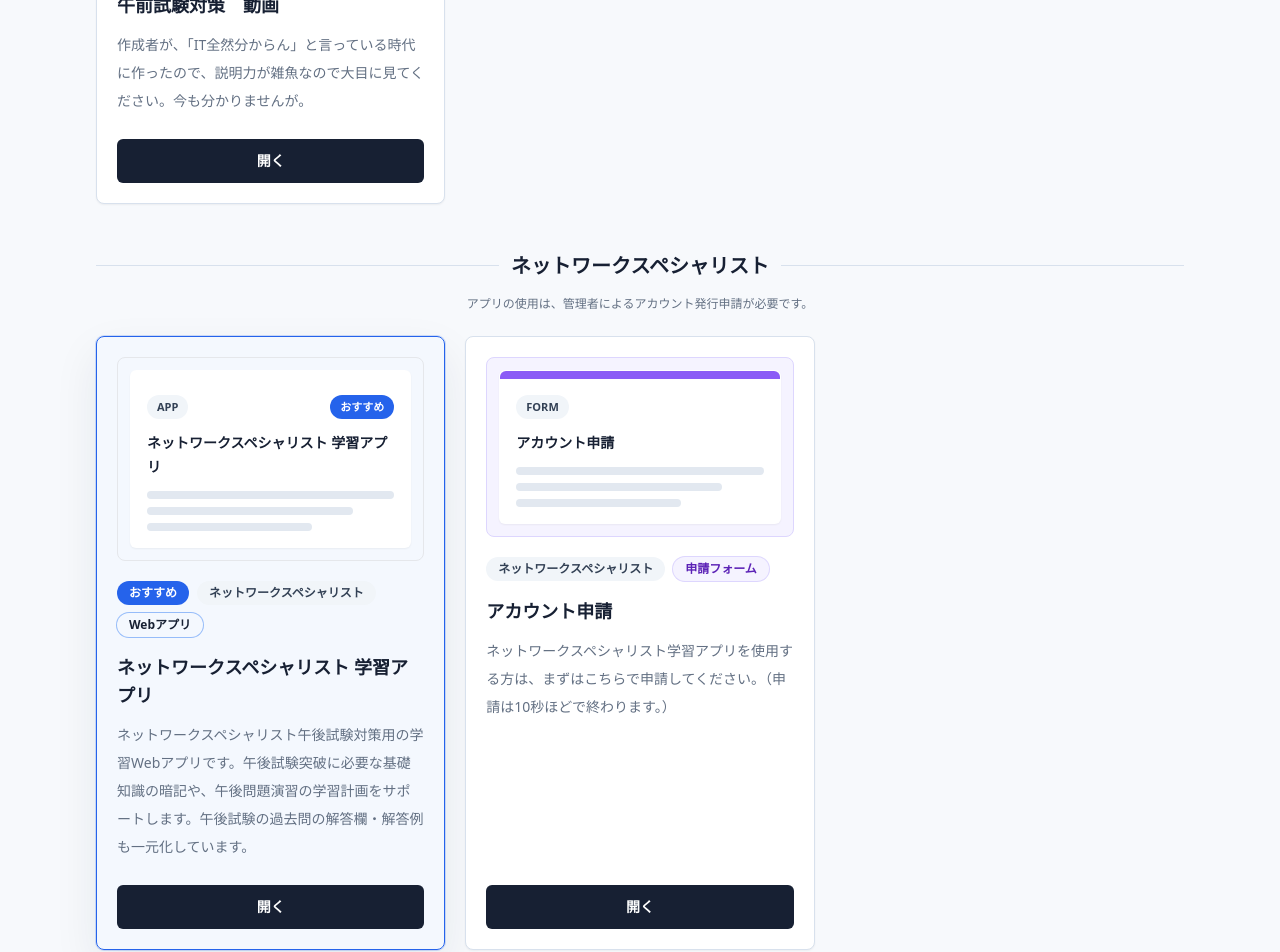
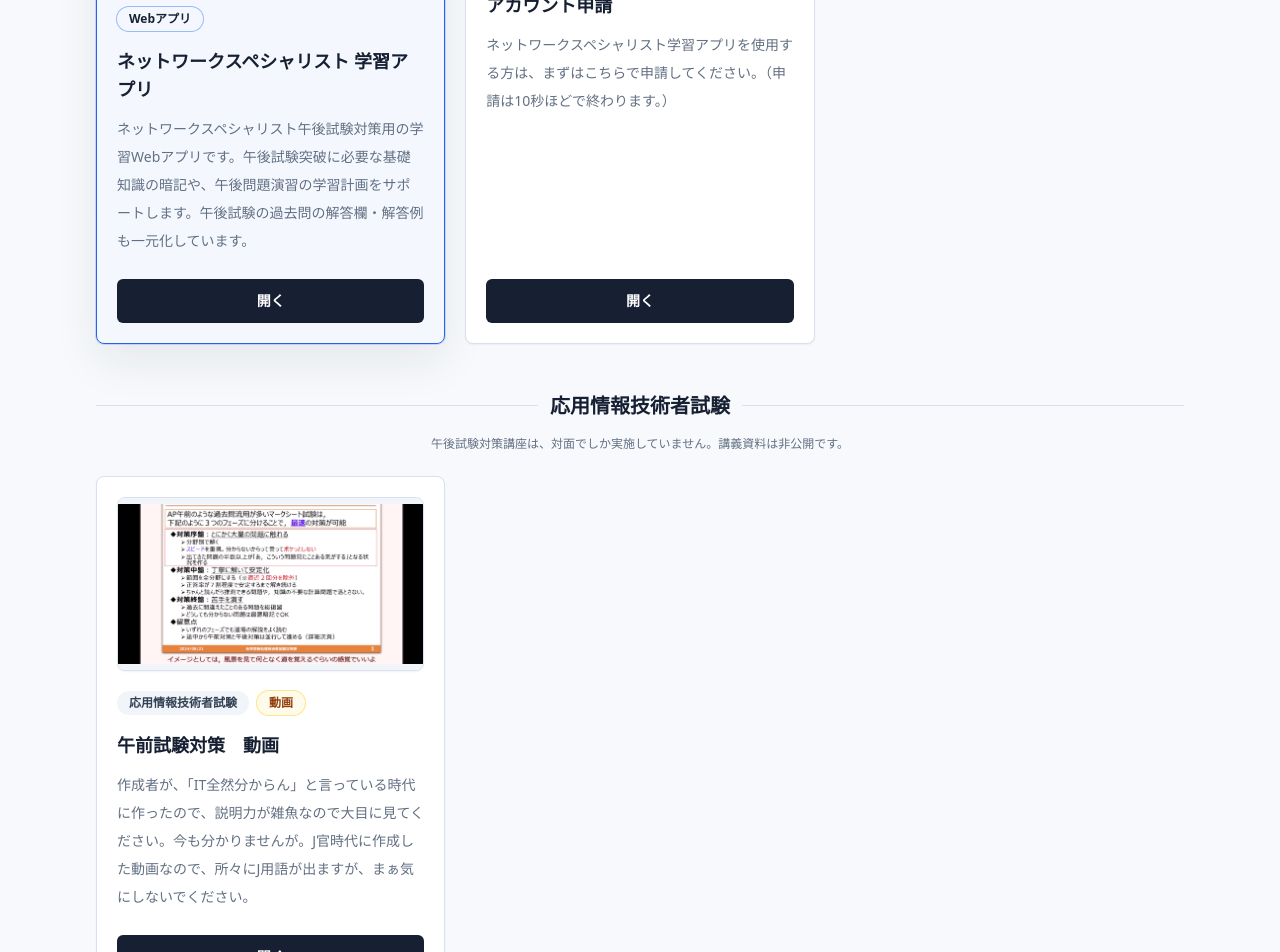
Before and after one commit to hmamiya52-bit/4th-TA_byMamiya, a Next.js app: page / in a window 1280 px wide. Shown: the part 2320-3272 px from the top of the page. Built offline with nearby package versions, Linux system fonts and the light colour scheme.

Commit message:
Move AP material below network specialist

```diff
--- a/src/data/materials.ts
+++ b/src/data/materials.ts
@@ -54,14 +54,6 @@ export const materials: Material[] = [
     thumbnail: "/materials/fe-sample-problems.png",
   },
   {
-    title: "午前試験対策　動画",
-    exam: "応用情報技術者試験",
-    type: "動画",
-    description:
-      "作成者が、「IT全然分からん」と言っている時代に作ったので、説明力が雑魚なので大目に見てください。今も分かりませんが。",
-    url: "https://drive.google.com/file/d/1h-Bxzcyyt3_3CdfxxSO3TIU0YeqOEZS-/view?usp=drive_link",
-  },
-  {
     title: "ネットワークスペシャリスト 学習アプリ",
     exam: "ネットワークスペシャリスト",
     type: "Webアプリ",
@@ -78,6 +70,15 @@ export const materials: Material[] = [
       "ネットワークスペシャリスト学習アプリを使用する方は、まずはこちらで申請してください。（申請は10秒ほどで終わります。）",
     url: "https://docs.google.com/forms/d/e/1FAIpQLSfRHSGpnpWnyhpl5dxfdmkxix7ro_PrEiHaYwMJdWYa6Gmtfw/viewform?usp=publish-editor",
   },
+  {
+    title: "午前試験対策　動画",
+    exam: "応用情報技術者試験",
+    type: "動画",
+    description:
+      "作成者が、「IT全然分からん」と言っている時代に作ったので、説明力が雑魚なので大目に見てください。今も分かりませんが。J官時代に作成した動画なので、所々にJ用語が出ますが、まぁ気にしないでください。",
+    url: "https://drive.google.com/file/d/1h-Bxzcyyt3_3CdfxxSO3TIU0YeqOEZS-/view?usp=drive_link",
+    thumbnail: "/materials/ap-morning-video.png",
+  },
 ];
 
 export const exams = Array.from(new Set(materials.map((material) => material.exam)));
```
Also changed, not shown: public/materials/ap-morning-video.png (added).
